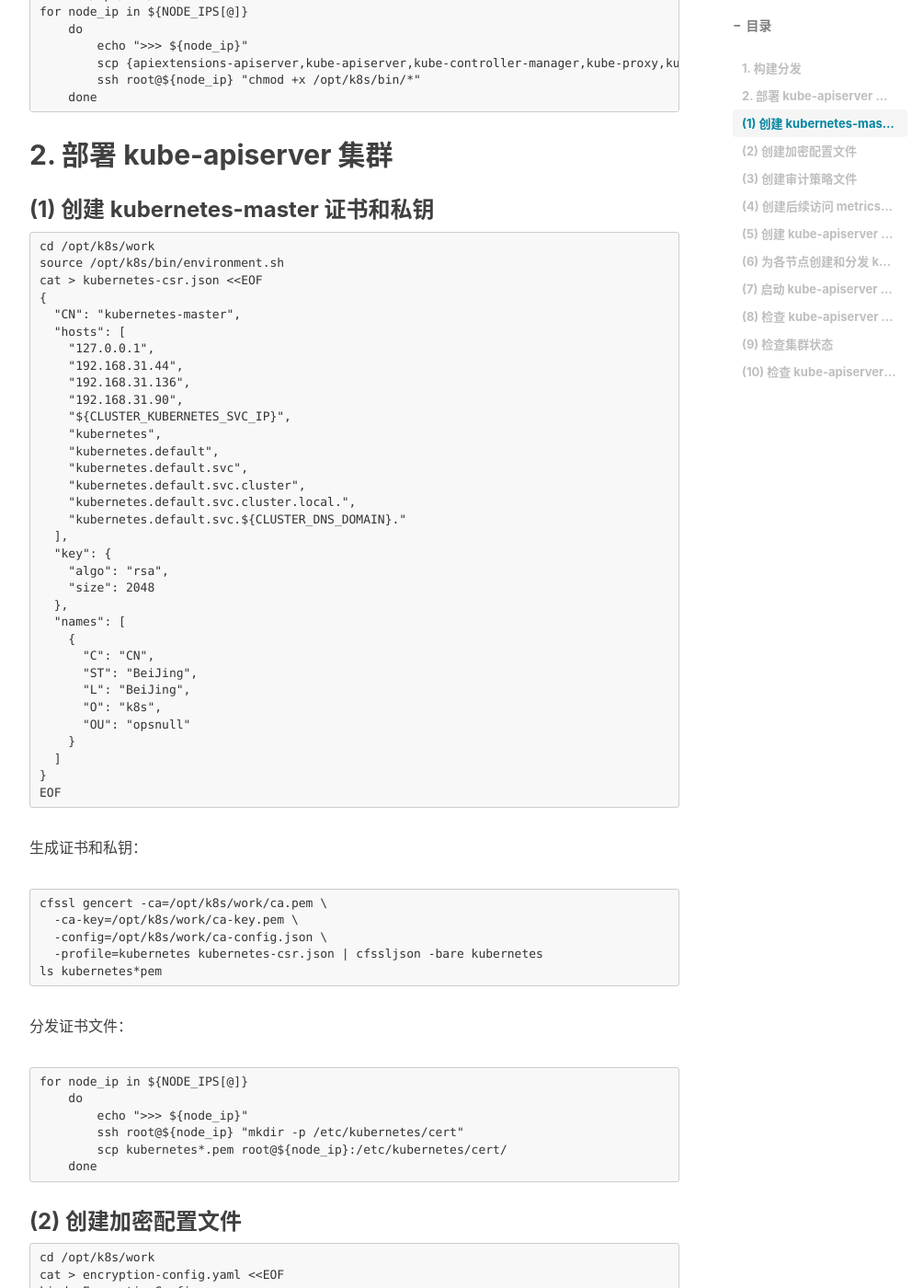
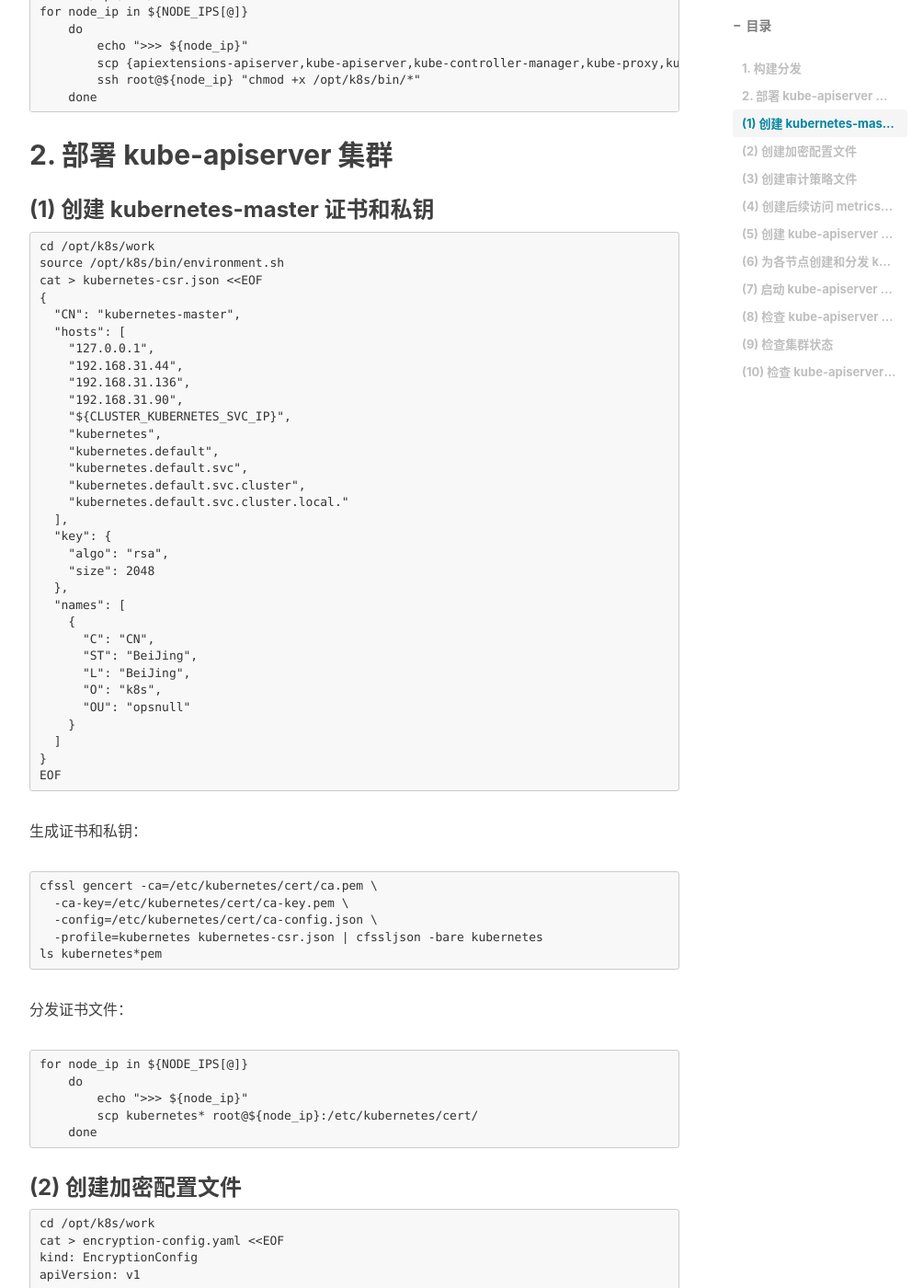
Before and after one commit to zyt312074545/zyt312074545.github.io, a Jekyll site: the page built from _posts/2020-07-31-kubernetes-5.md, in a window 1280 px wide and 1400 px high, scrolled down 1055 px. Shown: the whole window at 92% size, without its empty margins (233-1237 px from the left). Built offline with Jekyll 4.4.1, drawn with Linux system fonts in a browser that asks for light colours; nearby versions of some CDN libraries; comment, search, counter and statistics services are not loaded; some of the changed text lies outside the part shown.

Commit message:
update post

````diff
--- a/_posts/2020-07-31-kubernetes-5.md
+++ b/_posts/2020-07-31-kubernetes-5.md
@@ -51,8 +51,7 @@ cat > kubernetes-csr.json <<EOF
     "kubernetes.default",
     "kubernetes.default.svc",
     "kubernetes.default.svc.cluster",
-    "kubernetes.default.svc.cluster.local.",
-    "kubernetes.default.svc.${CLUSTER_DNS_DOMAIN}."
+    "kubernetes.default.svc.cluster.local."
   ],
   "key": {
     "algo": "rsa",
@@ -74,9 +73,9 @@ EOF
 生成证书和私钥：
 
 ```
-cfssl gencert -ca=/opt/k8s/work/ca.pem \
-  -ca-key=/opt/k8s/work/ca-key.pem \
-  -config=/opt/k8s/work/ca-config.json \
+cfssl gencert -ca=/etc/kubernetes/cert/ca.pem \
+  -ca-key=/etc/kubernetes/cert/ca-key.pem \
+  -config=/etc/kubernetes/cert/ca-config.json \
   -profile=kubernetes kubernetes-csr.json | cfssljson -bare kubernetes
 ls kubernetes*pem
 ```
@@ -87,8 +86,7 @@ ls kubernetes*pem
 for node_ip in ${NODE_IPS[@]}
     do
         echo ">>> ${node_ip}"
-        ssh root@${node_ip} "mkdir -p /etc/kubernetes/cert"
-        scp kubernetes*.pem root@${node_ip}:/etc/kubernetes/cert/
+        scp kubernetes* root@${node_ip}:/etc/kubernetes/cert/
     done
 ```
 
@@ -371,7 +369,7 @@ ls proxy-client*.pem
 for node_ip in ${NODE_IPS[@]}
     do
         echo ">>> ${node_ip}"
-        scp proxy-client*.pem root@${node_ip}:/etc/kubernetes/cert/
+        scp proxy-client* root@${node_ip}:/etc/kubernetes/cert/
     done
 ```
 
````
Also changed, not shown: _posts/2020-07-29-kubernetes-2.md (+1 -1 lines), _posts/2020-07-30-kubernetes-3.md (+4 -4 lines), _posts/2020-07-30-kubernetes-4.md (+4 -4 lines).
